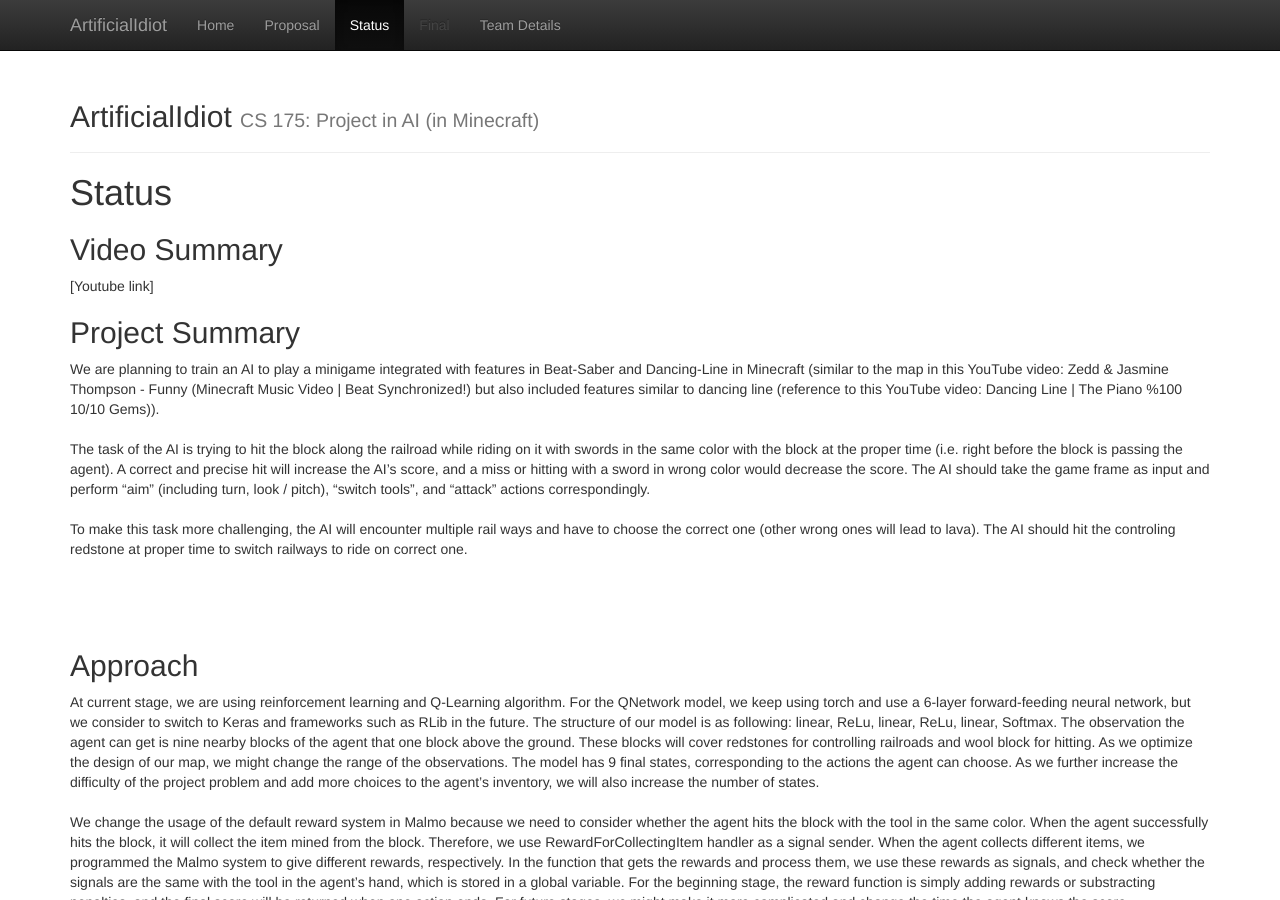
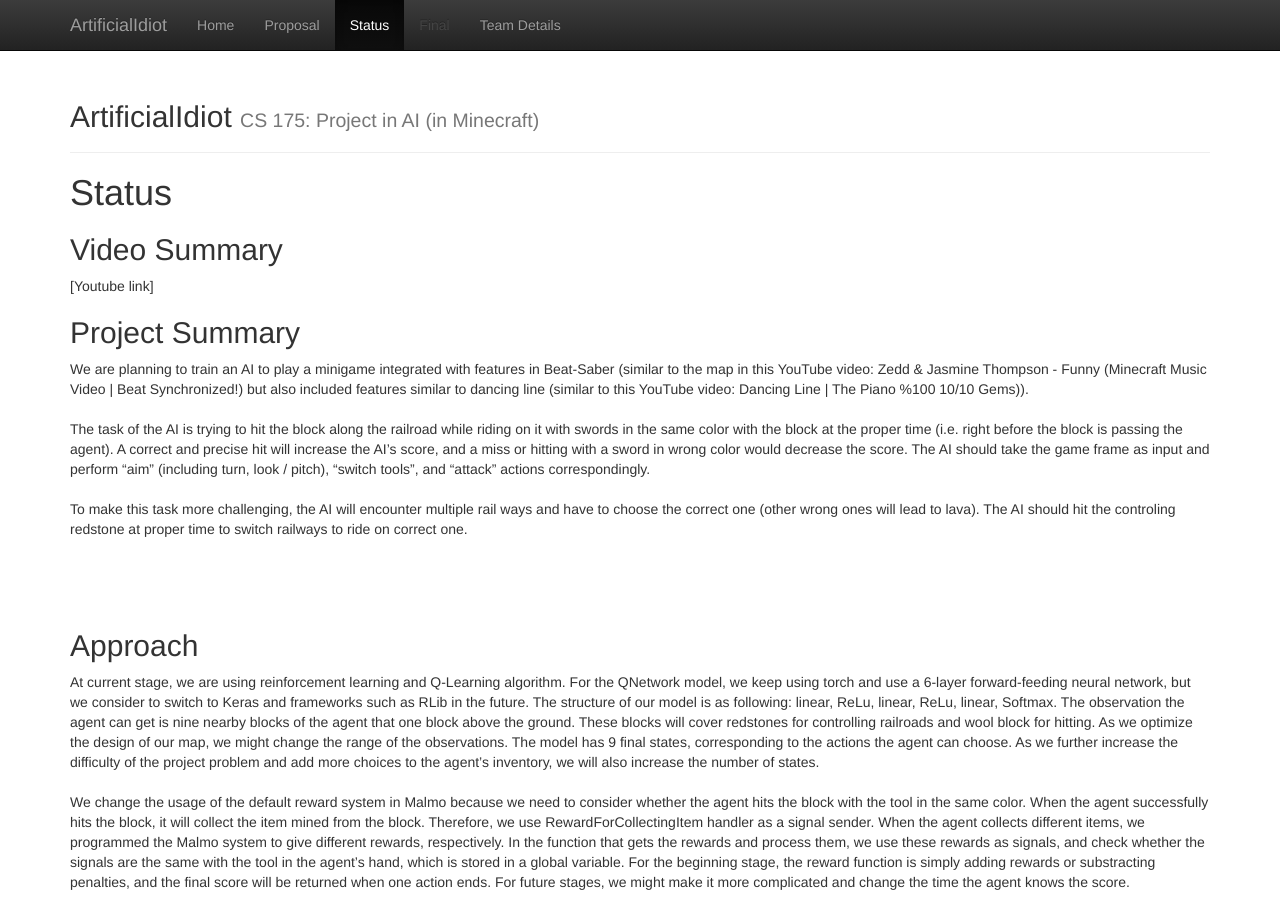
Before and after one commit to CoderMisha/ArtificialIdiot, a Jekyll site: the page built from docs/status.md, in a window 1280 px wide and 900 px high. Built offline with Jekyll 4.4.1, drawn with Linux system fonts in a browser that asks for light colours.

Commit message:
Update status.md

```diff
--- a/docs/status.md
+++ b/docs/status.md
@@ -9,7 +9,7 @@ title: Status
 
 ## Project Summary
 
-We are planning to train an AI to play a minigame integrated with features in Beat-Saber and Dancing-Line in Minecraft (similar to the map in this YouTube video: Zedd & Jasmine Thompson - Funny (Minecraft Music Video \| Beat Synchronized!) but also included features similar to dancing line (reference to this YouTube video: Dancing Line \| The Piano %100 10/10 Gems)).
+We are planning to train an AI to play a minigame integrated with features in Beat-Saber (similar to the map in this YouTube video: Zedd & Jasmine Thompson - Funny (Minecraft Music Video \| Beat Synchronized!) but also included features similar to dancing line (similar to this YouTube video: Dancing Line \| The Piano %100 10/10 Gems)).
 <br>
 <br>
 The task of the AI is trying to hit the block along the railroad while riding on it with swords in the same color with the block at the proper time (i.e. right before the block is passing the agent). A correct and precise hit will increase the AI's score, and a miss or hitting with a sword in wrong color would decrease the score. The AI should take the game frame as input and perform "aim" (including turn, look / pitch), "switch tools", and "attack" actions correspondingly.
```
